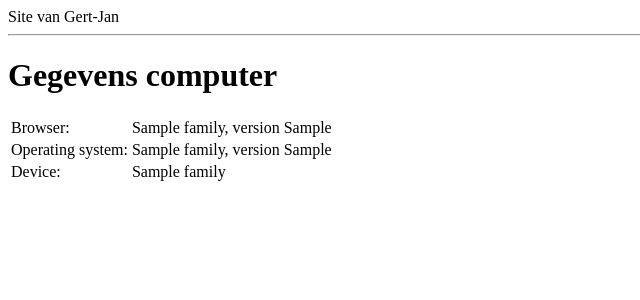
After one commit to gjschutte/gjapp, a Flask app: template app/templates/analyse.html in a window 1280 px wide. The commit adds this page. Shown: the top 300 px of the page, without its empty margins (0-640 px from the left). Run offline with Flask 2, Linux system fonts and the light colour scheme; the template is opened without the code that fills it: most values are stand-ins (such as "Sample title", 1, 10 or a date in 2020); parts of the project's set-up code (start-up, migrations or seed data) failed here and were passed over.

Commit message:
Analyse toegevoegd

```diff
--- /dev/null
+++ b/app/templates/analyse.html
@@ -0,0 +1,21 @@
+<!-- extend base layout -->
+{% extends "base.html" %}
+
+{% block content %}
+	<h1>Gegevens computer</h1>
+	<p>
+	<table>
+		<tr>
+			<td>Browser:</td>
+			<td>{{ user_agent.browser.family }}, version {{ user_agent.browser.version_string }}</td>
+		</tr>
+		<tr>
+			<td>Operating system:</td>
+			<td>{{ user_agent.os.family }}, version {{ user_agent.os.version_string }}</td>
+		</tr>
+		<tr>
+			<td>Device:</td>
+			<td>{{ user_agent.device.family }}</td>
+		</tr>
+	</table>
+{% endblock %}
--- a/app/templates/index.html
+++ b/app/templates/index.html
@@ -7,4 +7,5 @@
 	{{ spreuk.body }} - {{ spreuk.auteur }}
 	</p>
 	<a href="{{ url_for('beheer') }}">Beheer</a>
+	<a href="{{ url_for('analyse') }}">Gegevens computer</a>
 {% endblock %}
--- a/requirements.txt
+++ b/requirements.txt
@@ -21,3 +21,6 @@ six==1.8.0
 speaklater==1.3
 sqlalchemy-migrate==0.9.2
 sqlparse==0.1.11
+pyyaml==3.11
+ua-parser==0.3.6
+user-agents==0.3.2
```
Also changed, not shown: app/views.py (+14 -1 lines), 1 other file.
